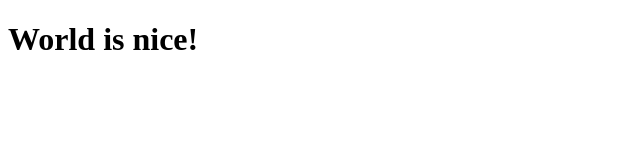
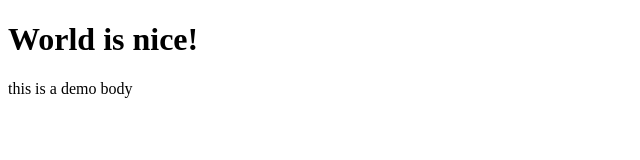
Before and after one commit to kaiserkonok/blog-app, a plain HTML site: page index.html in a window 1280 px wide. Shown: the whole page, without its empty margins (0-640 px from the left). Drawn offline with Linux system fonts and the light colour scheme.

Commit message:
added a demo body

```diff
--- a/index.html
+++ b/index.html
@@ -8,5 +8,8 @@
 </head>
 <body>
     <h1>World is nice!</h1>
+    <div class="body">
+	    this is a demo body
+    </div>
 </body>
 </html>
```
